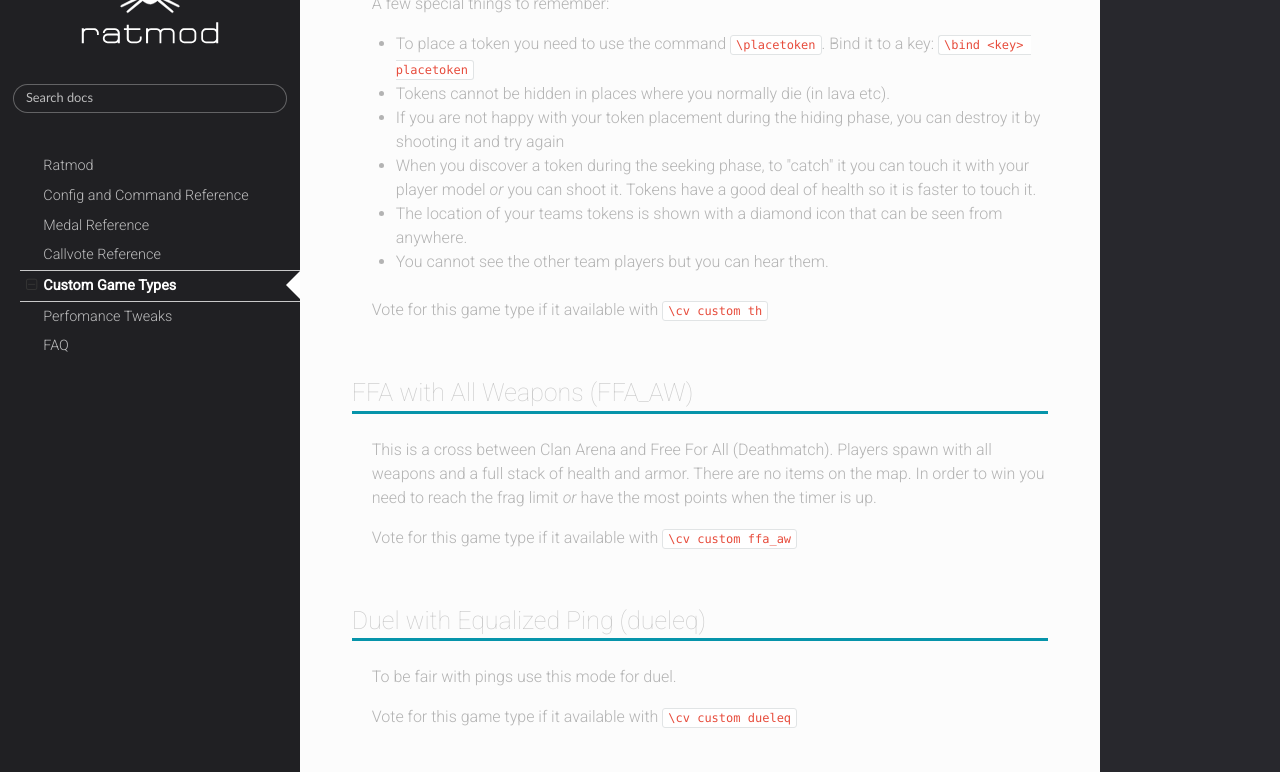
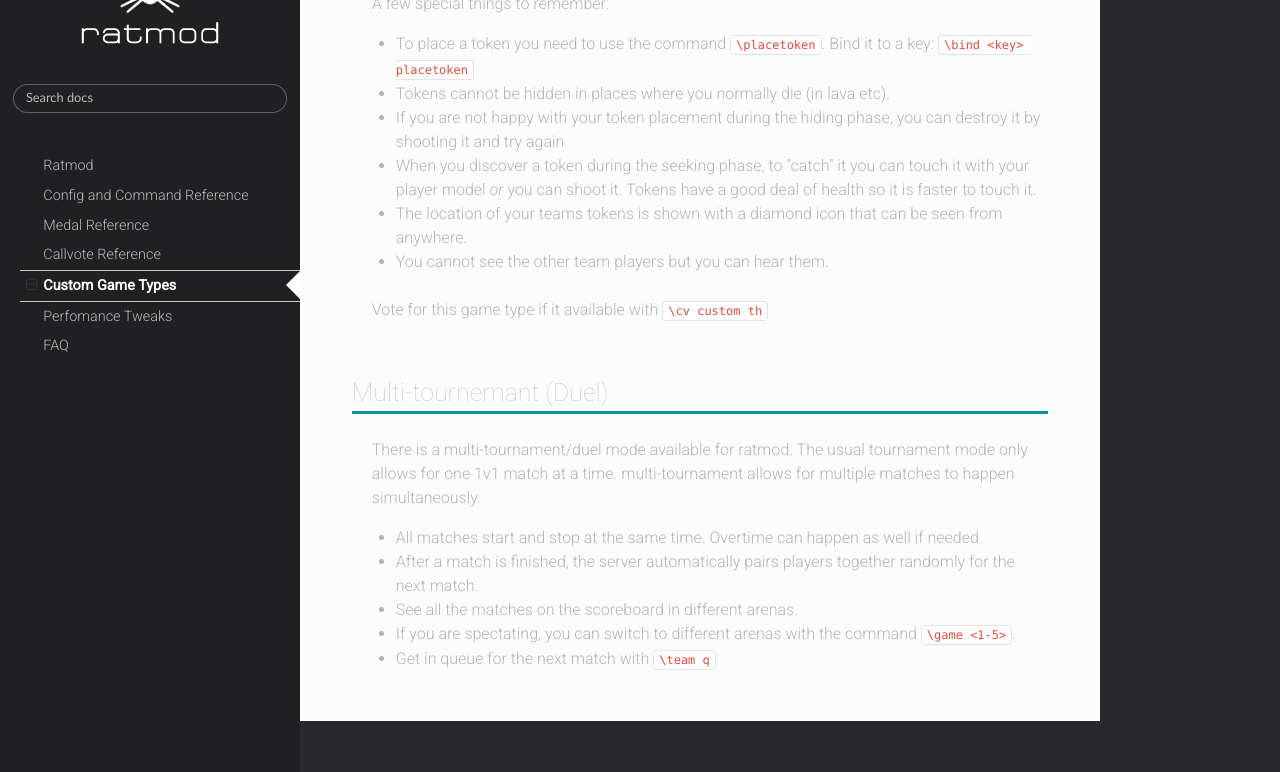
Before and after one commit to ratmod/ratmod.github.io, an MkDocs documentation site: the page built from docs/game-types.md, in a window 1280 px wide and 900 px high, scrolled down 1982 px, cut to the strip 128-900 px from the top of the window. Built offline with MkDocs 1.6.1, drawn with Linux system fonts in a browser that asks for light colours; nearby versions of some CDN libraries; after the commit the page ends 2831 px from its top, so only the background shows below that.

Commit message:
add: multi-tourney

```diff
--- a/docs/game-types.md
+++ b/docs/game-types.md
@@ -37,15 +37,14 @@ A few special things to remember:
 Vote for this game type if it available with `\cv custom th`
 
 
-## FFA with All Weapons (FFA_AW)
-
-This is a cross between Clan Arena and Free For All (Deathmatch). Players spawn with all weapons and a full stack of health and armor. There are no items on the map. In order to win you need to reach the frag limit *or* have the most points when the timer is up.
-
-Vote for this game type if it available with `\cv custom ffa_aw`
 
 
-## Duel with Equalized Ping (dueleq)
+## Multi-tournemant (Duel)
 
-To be fair with pings use this mode for duel.
+There is a multi-tournament/duel mode available for ratmod. The usual tournament mode only allows for one 1v1 match at a time. multi-tournament allows for multiple matches to happen simultaneously.
 
-Vote for this game type if it available with `\cv custom dueleq`
+- All matches start and stop at the same time. Overtime can happen as well if needed.
+- After a match is finished, the server automatically pairs players together randomly for the next match.
+- See all the matches on the scoreboard in different arenas.
+- If you are spectating, you can switch to different arenas with the command `\game <1-5>`.
+- Get in queue for the next match with `\team q`
```
